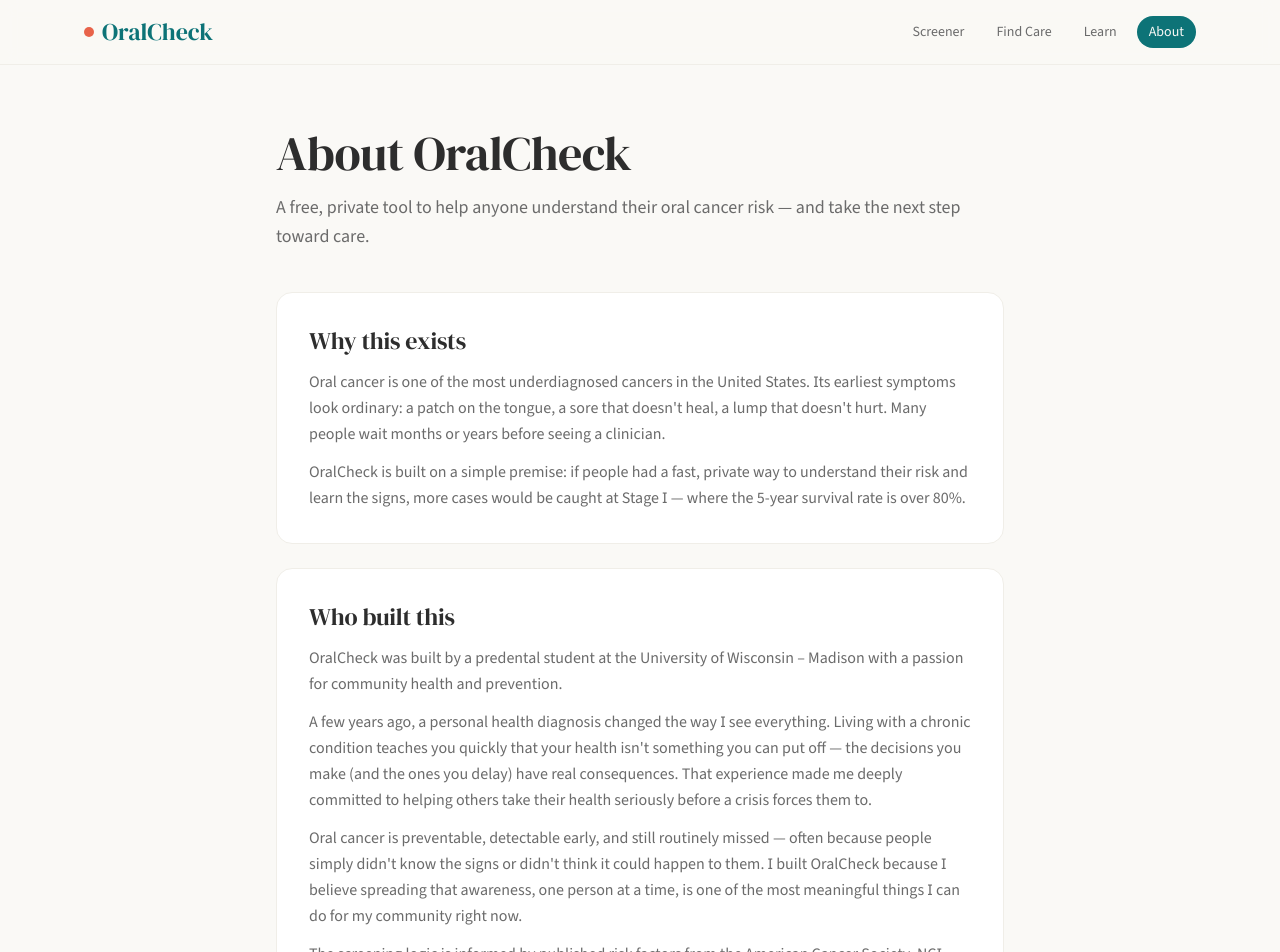
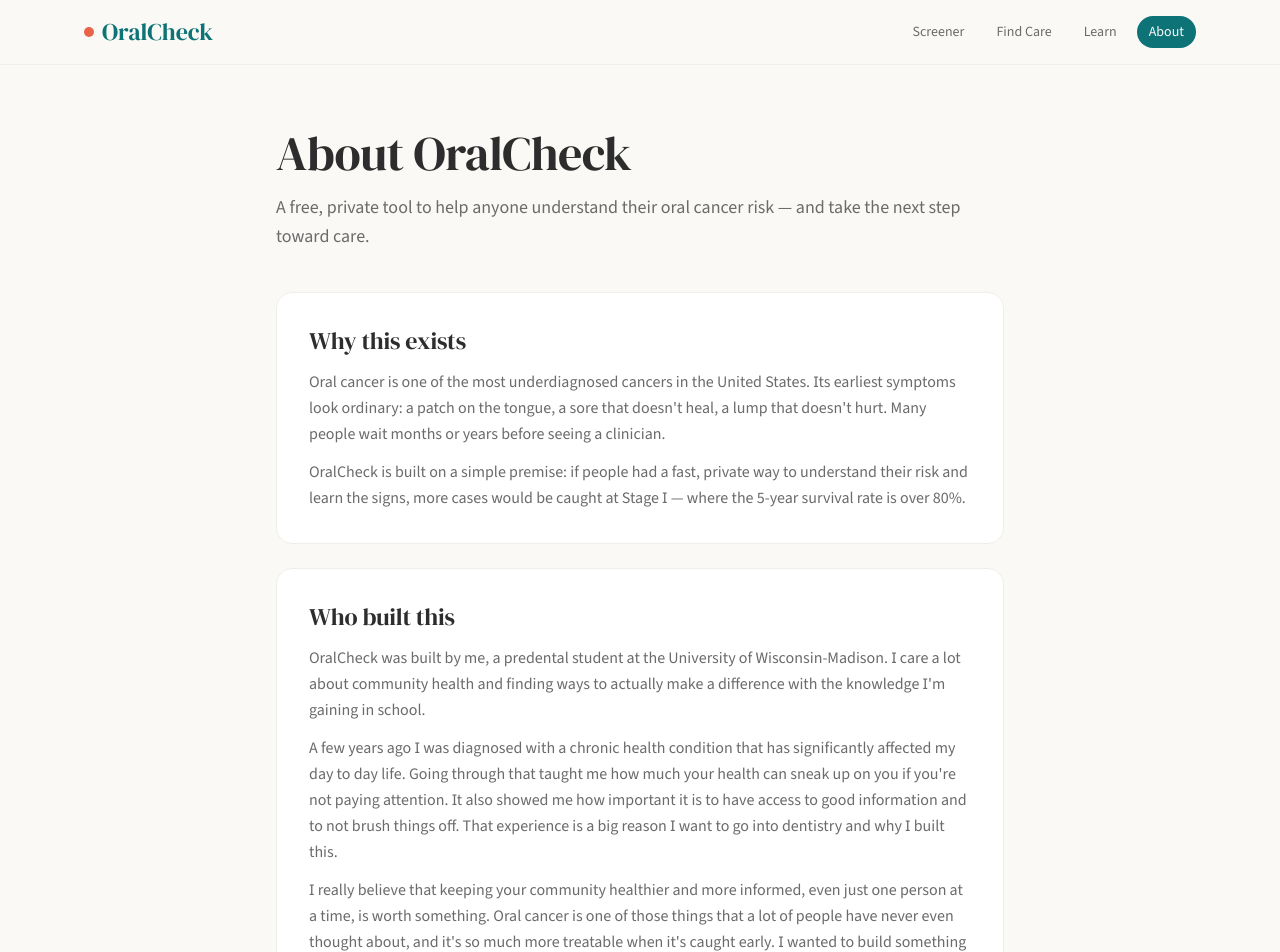
Before and after one commit to ianoharris/oralcheck, a Next.js app: page /about in a window 1280 px wide. Shown: the top 952 px of the page. Built offline with nearby package versions, Linux system fonts and the light colour scheme.

Commit message:
Rewrite About bio in student voice, remove em dashes

```diff
--- a/src/app/about/page.tsx
+++ b/src/app/about/page.tsx
@@ -29,24 +29,26 @@
       <section className="bg-white rounded-2xl border border-warm-dim p-6 sm:p-8 mb-6">
         <h2 className="font-serif text-2xl text-ink mb-3">Who built this</h2>
         <p className="text-ink-soft leading-relaxed mb-3">
-          OralCheck was built by a predental student at the University of
-          Wisconsin&nbsp;&ndash;&nbsp;Madison with a passion for community health
-          and prevention.
+          OralCheck was built by me, a predental student at the University of
+          Wisconsin-Madison. I care a lot about community health and finding
+          ways to actually make a difference with the knowledge I&apos;m
+          gaining in school.
         </p>
         <p className="text-ink-soft leading-relaxed mb-3">
-          A few years ago, a personal health diagnosis changed the way I see
-          everything. Living with a chronic condition teaches you quickly that
-          your health isn&apos;t something you can put off — the decisions you
-          make (and the ones you delay) have real consequences. That experience
-          made me deeply committed to helping others take their health seriously
-          before a crisis forces them to.
+          A few years ago I was diagnosed with a chronic health condition that
+          has significantly affected my day to day life. Going through that
+          taught me how much your health can sneak up on you if you&apos;re not
+          paying attention. It also showed me how important it is to have
+          access to good information and to not brush things off. That
+          experience is a big reason I want to go into dentistry and why I
+          built this.
         </p>
         <p className="text-ink-soft leading-relaxed mb-3">
-          Oral cancer is preventable, detectable early, and still routinely
-          missed — often because people simply didn&apos;t know the signs or
-          didn&apos;t think it could happen to them. I built OralCheck because
-          I believe spreading that awareness, one person at a time, is one of
-          the most meaningful things I can do for my community right now.
+          I really believe that keeping your community healthier and more
+          informed, even just one person at a time, is worth something. Oral
+          cancer is one of those things that a lot of people have never even
+          thought about, and it&apos;s so much more treatable when it&apos;s
+          caught early. I wanted to build something that could help with that.
         </p>
         <p className="text-ink-soft leading-relaxed">
           The screening logic is informed by published risk factors from the
```
